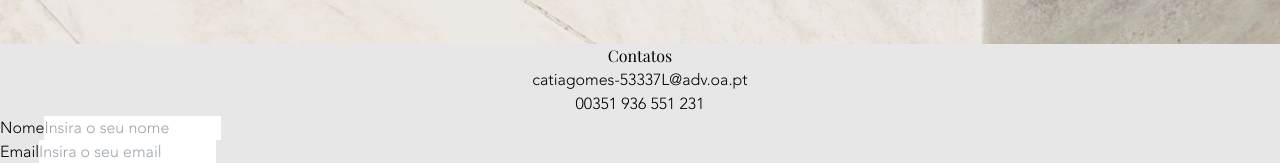
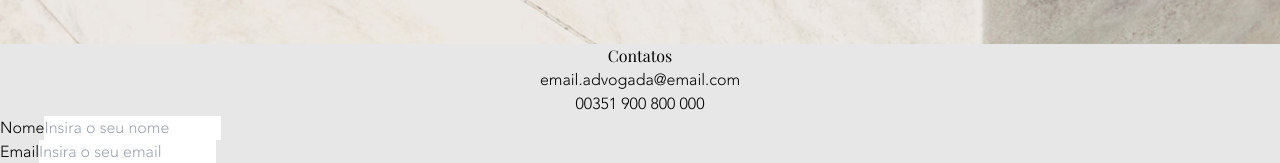
Before and after one commit to mirasity1/advcatia, a React (Create React App) app: page /contatos in a window 1280 px wide. Shown: the part 1804-1967 px from the top of the page. Built offline with nearby package versions, Linux system fonts and the light colour scheme.

Commit message:
Update Contatos.js

```diff
--- a/src/Contatos.js
+++ b/src/Contatos.js
@@ -98,12 +98,12 @@ function Contatos() {
             Contatos
           </h2>
           <p className="justify-center text-center ">
-            <a href="Mailto:catiagomes-53337L@adv.oa.pt">
-              catiagomes-53337L@adv.oa.pt
+            <a href="Mailto:email.advogada@email.com">
+              email.advogada@email.com
             </a>
           </p>
           <p className="justify-center text-center ">
-            <a href="tel:+351912078431">00351 936 551 231</a>
+            <a href="tel:+35900800000">00351 900 800 000</a>
           </p>
           <div className="p-8 bg-gray-200 rounded-lg opacity-80 lg:col-span-3 lg:p-12 md:w-full">
             <form onSubmit={handleSubmit} className="space-y-4">
```
